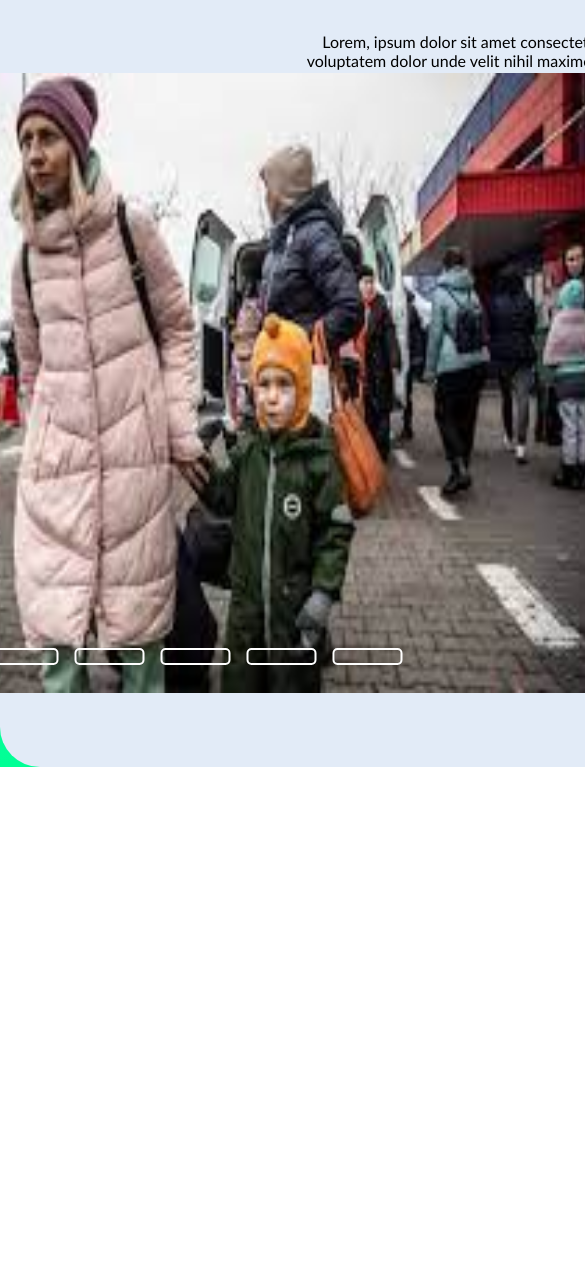
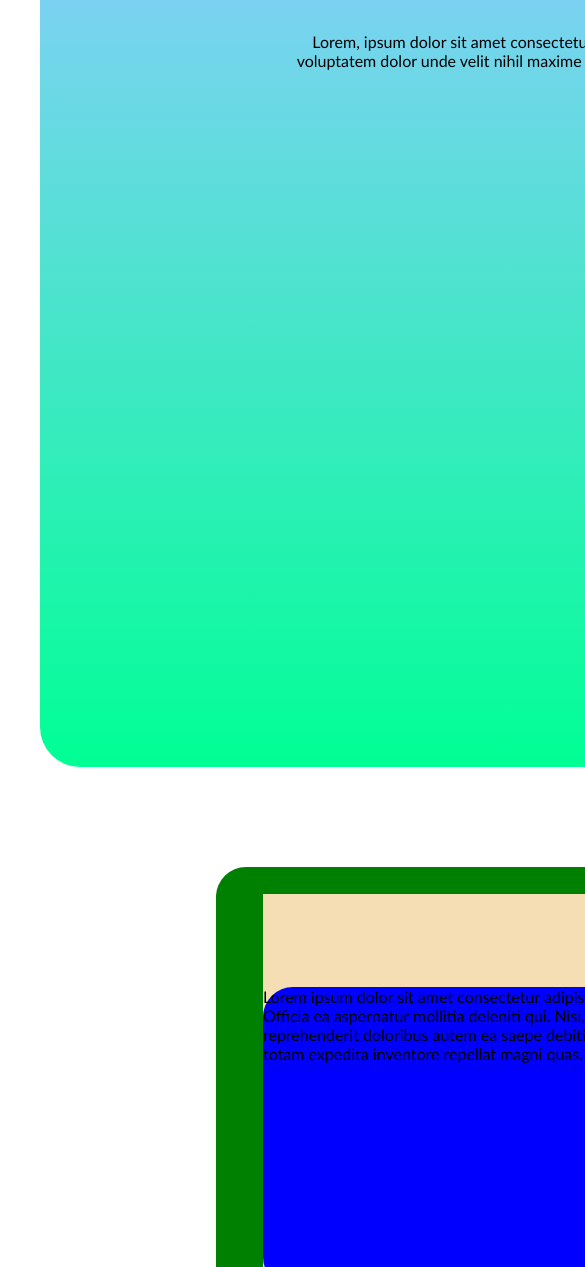
Before and after one commit to vitorpcr/App-Refugiados, a plain HTML site: page index.html in a window 390 px wide. Shown: the part 377-1644 px from the top of the page, 585 px wide, since content can reach past the window. Before the commit the page ends 1144 px from the top, so only its background shows below. Drawn offline with nearby package versions, Linux system fonts and the light colour scheme.

Commit message:
mudanças gerais

```diff
--- a/index.html
+++ b/index.html
@@ -11,6 +11,19 @@
     <title>Document</title>
 </head>
 <body>
+
+  <div class="divisao">
+
+
+
+
+
+    <div class="box-canto"></div>
+
+
+
+
+    <div class="bloco-2">
       <header>
         <nav class="container">
           <div class="imagem-logo">
@@ -85,6 +98,42 @@
       </section>
 
 
+      <section class="inicio2">
+        <div class="box">
+
+
+          <div class="texto2">
+            <div class="texto-sobre2">
+              <p>Lorem ipsum dolor sit amet consectetur adipisicing elit. Officia ea aspernatur mollitia deleniti qui. Nisi, deserunt dicta reprehenderit doloribus autem ea saepe debitis minima totam expedita inventore repellat magni quas.</p>
+
+            </div>
+
+
+          </div>
+
+
+          <div class="texto2">
+            <div class="texto-sobre2">
+              <h2>SOBRE</h2>
+              <p>Lorem, ipsum dolor sit amet consectetur adipisicing elit. In totam tenetur excepturi eaque nesciunt, nostrum, voluptatem dolor unde velit nihil maxime deserunt modi iste, neque maiores cum voluptate perspiciatis tempora?</p>
+            </div>
+          </div>
+
+        </div>
+
+
+
+      </section>
+
+    </div>
+
+
+
+
+  </div>
+
+
+
 
   <script src="script.js"></script>
   <script src="https://code.jquery.com/jquery-3.3.1.slim.min.js" integrity="sha384-q8i/X+965DzO0rT7abK41JStQIAqVgRVzpbzo5smXKp4YfRvH+8abtTE1Pi6jizo" crossorigin="anonymous"></script>
--- a/styled.css
+++ b/styled.css
@@ -7,9 +7,26 @@
   body{
     overflow-x: hidden;
     font-family:'Trebuchet MS', 'Lucida Sans Unicode', 'Lucida Grande', 'Lucida Sans', Arial, sans-serif;
-    background-image: linear-gradient(lightskyblue, rgb(0, 255, 149));
+
     width: 100vw;
     height: 100vh;
+  }
+
+  .divisao{
+    display: flex;
+  }
+
+  .box-canto{
+    margin-left: 40px;
+    margin-top: 300px;
+    width: 1000px;
+    height: 200vh;
+    background-color: black;
+    border-radius: 30px;
+  }
+
+  .bloco-2{
+    margin-right: 30px;
   }
 
   .imagem-logo{
@@ -30,15 +47,6 @@
     height: 430px;
   }
 
-
-
-
-
-
-  ::selection{
-    background-color: white;
-    color: brown;
-  }
 
   a{
     text-decoration: none;
@@ -132,16 +140,20 @@
 
 
   .texto, .texto-sobre{
+
     padding-top: 10px;
   }
 
 
-  .toggle-btn:hover{
-    filter: brightness(100%);
-  }
+
 
   header.scrolled{
-    background-color: rgb(0, 255, 149);
+    margin-top: 30px;
+    width: 1800px;
+    margin-left: 50px;
+
+    border-radius: 50px;
+    background-color: rgb(177, 212, 241);
     box-shadow: 0 5px 20px 0.1px rgba(0, 0, 0, 0.1);
   }
 
@@ -156,9 +168,8 @@
 
     margin: auto;
     border-radius: 40px;
-
     height: 100vh;
-    background-color: rgb(226, 235, 247);
+    background-image: linear-gradient(lightskyblue, rgb(0, 255, 149));
 
 
   }
@@ -166,8 +177,7 @@
 
 
   .inicio, .cards{
-
-    width: 1400px;
+    width: 1300px;
   }
 
 
@@ -218,7 +228,7 @@
     overflow: hidden;
     position: absolute;
     top: 90%;
-    left: 50%;
+    left: 1200px;
     transform: translate(-50%, -50%);
   }
 
@@ -288,3 +298,45 @@
       margin-left: -80%;
 
   }
+
+  .inicio2{
+    background-color: green;
+    margin: auto;
+    width: 73%;
+    border-radius: 30px;
+    height: 540px;
+    display: flex;
+  }
+
+  .content2{
+    background-color: red;
+    width: 50%;
+    height: 300px;
+    padding-left: 50px;
+    margin: auto;
+    border-radius: 30px;
+
+  }
+
+  .content2, .inicio2{
+    margin-top: 100px;
+
+
+  }
+
+  .texto2{
+    width: 50%;
+    height: 300px;
+    margin: auto;
+    background-color: blue;
+    border-radius: 30px;
+  }
+
+  .box{
+    display: flex;
+    height: 300px;
+    background-color: wheat;
+    margin: auto;
+    width: 90%;
+    height: 90%;
+  }
```
Lines whose indentation alone changed are shown as unchanged.
